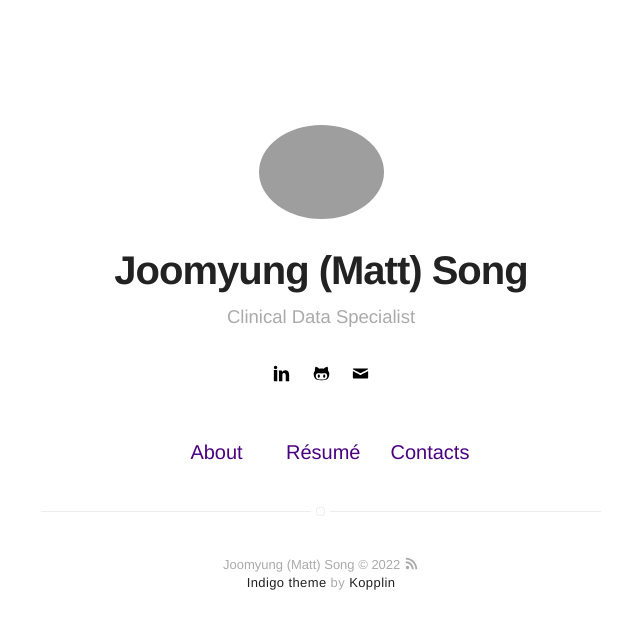
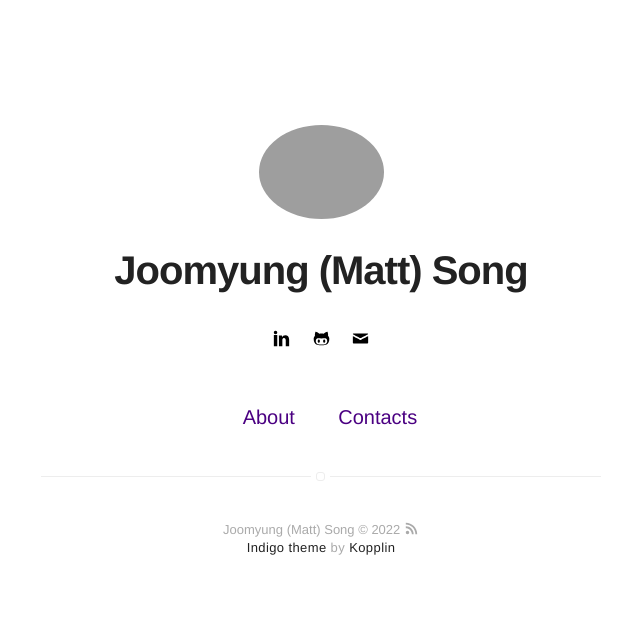
Before and after one commit to joomyung/joomyung.github.io, a Jekyll site: the page built from index.html, in a window 1280 px wide. Shown: the top 629 px of the page, without its empty margins (319-959 px from the left). Built offline with Jekyll 4.4.1, drawn with Linux system fonts in a browser that asks for light colours; part of the change alters nothing that is shown.

```diff
--- a/_config.yml
+++ b/_config.yml
@@ -1,6 +1,6 @@
 # main text of home
 name: Joomyung (Matt) Song
-bio: Clinical Data Specialist
+# bio: Clinical Data Specialist
 
 # twitter summary info
 description: Joomyung (Matt) Song
@@ -12,7 +12,7 @@ picture: assets/images/profile.jpg
 
 # If you want to include your resume, set to true
 # and specify source (external or local).
-resume: true
+resume: false
 resume-external: false
 resume-url: assets/images/JoomyungMattSong_Resume.pdf
 
```
